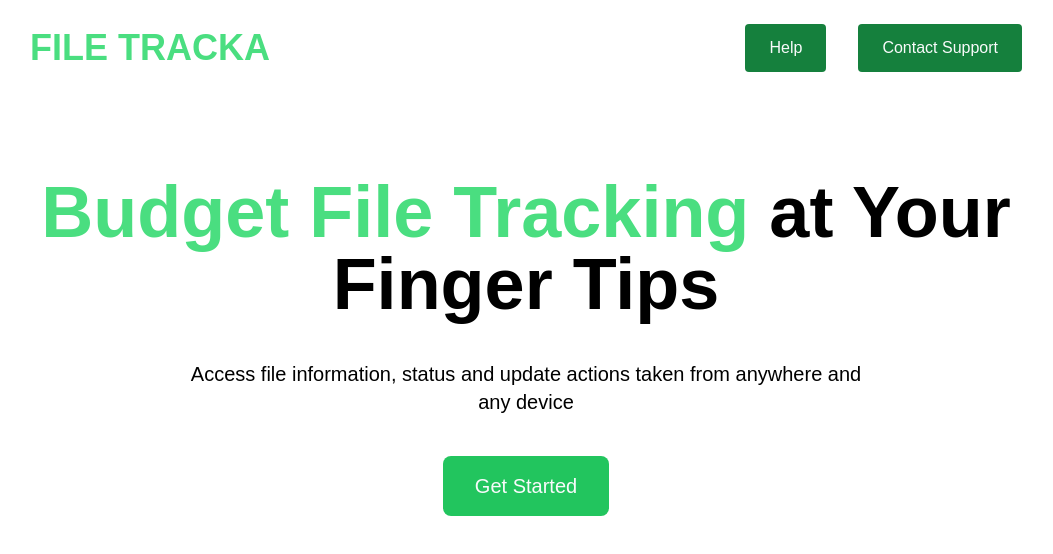
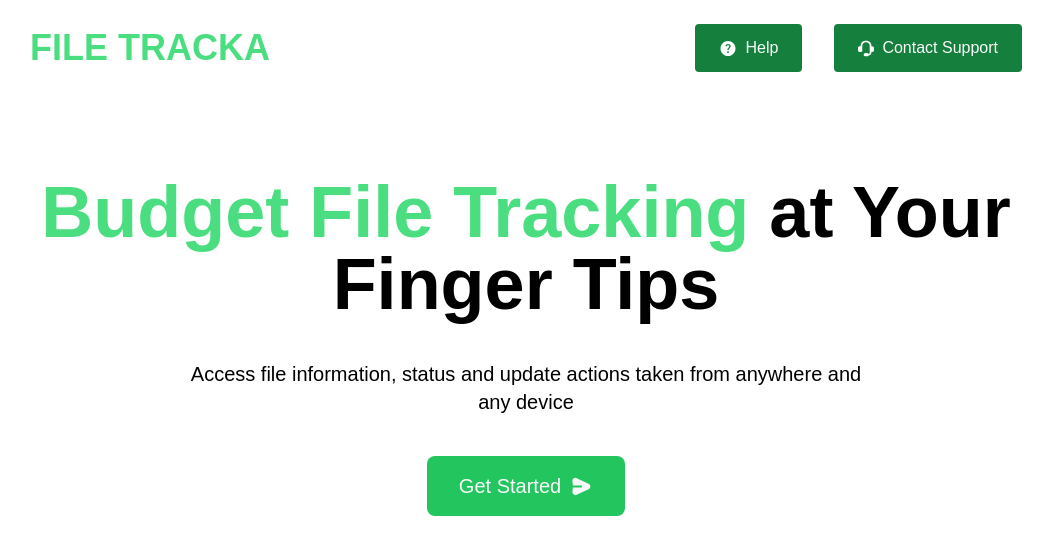
Before and after one commit to orunto/file-tracka, a Next.js app: page / in a window 1280 px wide. Shown: the top 554 px of the page, without its empty margins (114-1167 px from the left). Built offline with nearby package versions, Linux system fonts and the light colour scheme; no server answers; a web font is replaced by a local one.

Commit message:
fix: landing page icons

```diff
--- a/app/page.tsx
+++ b/app/page.tsx
@@ -2,6 +2,9 @@
 import Button from "@/components/atoms/Button";
 import Image from "next/image";
 import { useUser } from '@auth0/nextjs-auth0/client';
+import sendIcon from '@/public/icons/iconamoon_send-fill.svg'
+import helpIcon from '@/public/icons/white-material-symbols_help.svg'
+import supportIcon from '@/public/icons/white-streamline_customer-support-1-solid.svg'
 import { useEffect } from "react";
 
 export default function Home() {
@@ -15,11 +18,17 @@ export default function Home() {
         <a href="/" className="m-0 text-green-400 text-4xl font-black">FILE TRACKA</a>
 
         <ul className="flex gap-8 items-center m-0">
-          <a href="/" className="flex items-center justify-center px-6 py-3 bg-green-700 text-base text-gray-50 rounded">Help</a>
-          <a href="/" className="flex items-center justify-center px-6 py-3 bg-green-700 text-base text-gray-50 rounded">Contact Support</a>
+          <a href="/" className="flex gap-2 items-center justify-center px-6 py-3 bg-green-700 text-base text-gray-50 rounded">
+            <Image src={helpIcon} alt='' />
+            Help
+          </a>
+          <a href="/" className="flex gap-2 items-center justify-center px-6 py-3 bg-green-700 text-base text-gray-50 rounded">
+            <Image src={supportIcon} alt='' />
+            Contact Support
+          </a>
         </ul>
       </nav>
-      <main className="flex min-h-screen flex-col items-center gap-10 px-36 mt-20">
+      <main className="flex flex-col items-center gap-10 px-36 mt-20">
         <h1 className="text-center text-7xl font-bold">
           <em className="not-italic text-green-400">Budget File Tracking </em>
           at Your Finger Tips
@@ -29,6 +38,8 @@ export default function Home() {
 
         <Button onclick={() => window.location.assign('/api/auth/login')}>
           Get Started
+          <Image src={sendIcon} alt='' />
+
         </Button>
       </main>
     </>
```
Also changed, not shown: public/icons/white-material-symbols_help.svg (added), public/icons/white-streamline_customer-support-1-solid.svg (added).
